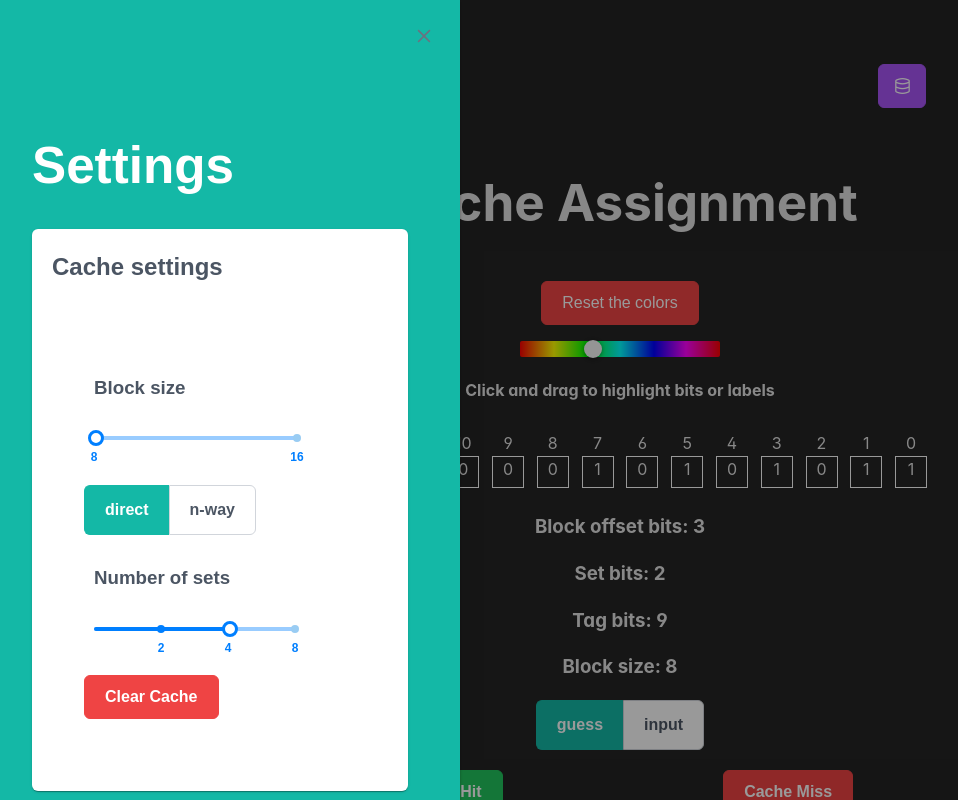
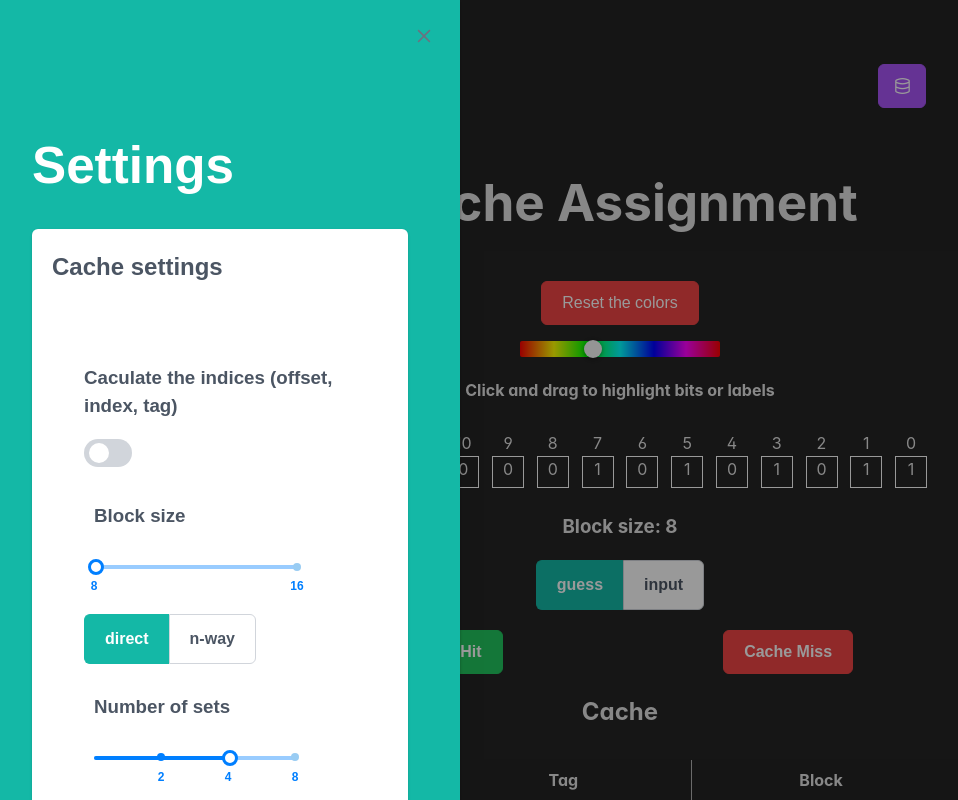
Before and after one commit to MahmoodSeoud/cache-hit-miss, a React (Vite) app: page / in a window 1280 px wide. Both pictures are taken after a click on the button 325 px from the left and 86 px from the top of the page. Shown: the top 800 px of the page, without its empty margins (20-978 px from the left). Built offline with nearby package versions, Linux system fonts and the light colour scheme; a web font is replaced by a local one.

Commit message:
calculateIndices

```diff
--- a/src/App.tsx
+++ b/src/App.tsx
@@ -104,6 +104,8 @@ function App() {
   const [cacheValue, setCacheValue] = useState<string>(cacheOptions[0]);
   const [log, setLog] = useState<LogHistory>(log_)
   const toastFacit = useRef<Toast | null>(null);
+
+  const [calculateIndices, setCalculateIndices] = useState<boolean>(false);
 
   useEffect(() => {
     assignmentType = createCacheMissAssigment(cache);
@@ -270,9 +272,9 @@ function App() {
           } while (knownTagsInSet.some(tag => tag.tagBits === newTagBits));
           valid_ = 1;
           tag_ = tagBits_;
-          blockStart_= parseInt(tagBits_ + setIndexBits_ + "".padEnd(blockOffset, '0'), 2).toString();
-          blockSizeBits= (blockSize - 1).toString(2);
-          blockEnd_= parseInt(tagBits_ + setIndexBits_ + blockSizeBits, 2).toString();
+          blockStart_ = parseInt(tagBits_ + setIndexBits_ + "".padEnd(blockOffset, '0'), 2).toString();
+          blockSizeBits = (blockSize - 1).toString(2);
+          blockEnd_ = parseInt(tagBits_ + setIndexBits_ + blockSizeBits, 2).toString();
           empty_ = 0;
         }
 
@@ -368,8 +370,8 @@ function App() {
     cacheBlock.empty = 0;
 
     let blockSizeBits: string = (cache.blockSize - 1).toString(2);
-    cacheBlock.blockStart= parseInt(tagBits + setIndexBits + "".padEnd(blockOffset, '0'), 2).toString();
-    cacheBlock.blockEnd= parseInt(tagBits + setIndexBits + blockSizeBits, 2).toString();
+    cacheBlock.blockStart = parseInt(tagBits + setIndexBits + "".padEnd(blockOffset, '0'), 2).toString();
+    cacheBlock.blockEnd = parseInt(tagBits + setIndexBits + blockSizeBits, 2).toString();
     setCache(newCache);
     return newCache
   }
@@ -506,8 +508,8 @@ function App() {
         cacheBlock.valid = 1;
         cacheBlock.empty = 0;
         let blockSizeBits: string = (cache.blockSize - 1).toString(2);
-        cacheBlock.blockStart= parseInt(tagBits + setIndexBits + "".padEnd(blockOffset, '0'), 2).toString();
-        cacheBlock.blockEnd= parseInt(tagBits + setIndexBits + blockSizeBits, 2).toString();
+        cacheBlock.blockStart = parseInt(tagBits + setIndexBits + "".padEnd(blockOffset, '0'), 2).toString();
+        cacheBlock.blockEnd = parseInt(tagBits + setIndexBits + blockSizeBits, 2).toString();
 
         // Update the cache
         newCache.sets[setValue].lines[i] = cacheBlock;
@@ -552,6 +554,8 @@ function App() {
           blockSize={cache.blockSize}
           setCache={setCache}
           setCacheShouldBeCold={setCacheShouldBeCold}
+          calculateIndices={calculateIndices}
+          setCalculateIndices={setCalculateIndices}
         />
 
         <Log
@@ -567,12 +571,15 @@ function App() {
           addressBitWidth={addressBitWidth}
           addressInBits={addressInBits}
         />
+        {
+          calculateIndices &&
           <div>
             <h3>Block offset bits: {blockOffset}</h3>
             <h3>Set bits: {setIndex}</h3>
             <h3>Tag bits: {tag}</h3>
+          </div>
+        }
         <h3>Block size: {cache.blockSize}</h3>
-        </div>
         <div className='virtual-wrapper'>
           <SelectButton
             value={cacheValue}
--- a/src/components/Settings/Settings.tsx
+++ b/src/components/Settings/Settings.tsx
@@ -5,6 +5,7 @@ import { Slider as BaseSlider, sliderClasses } from '@mui/base/Slider';
 import { Button } from 'primereact/button';
 import { Card } from 'primereact/card';
 import { Sidebar } from 'primereact/sidebar';
+import { InputSwitch } from 'primereact/inputswitch';
 import { Cache } from "../../cache";
 import './Settings.css';
 import 'primereact/resources/themes/lara-light-teal/theme.css';
@@ -17,6 +18,8 @@ interface SettingsProps {
     blockSize: number;
     setCache: React.Dispatch<SetStateAction<Cache>>;
     setCacheShouldBeCold: React.Dispatch<SetStateAction<boolean>>;
+    calculateIndices: boolean;
+    setCalculateIndices: React.Dispatch<SetStateAction<boolean>>;
 }
 
 /**
@@ -38,6 +41,8 @@ export default function Settings({
     blockSize,
     setCache,
     setCacheShouldBeCold,
+    calculateIndices,
+    setCalculateIndices
 
 }: SettingsProps) {
     const [showSettings, setShowSettings] = useState<boolean>(false);
@@ -194,6 +199,14 @@ export default function Settings({
                             title="Cache settings"
                         >
                             <div className="card flex justify-content-center" >
+                                <div>
+                                    <h3>Caculate the indices (offset, index, tag)</h3>
+                                    <InputSwitch
+                                        checked={calculateIndices}
+                                        onChange={() => setCalculateIndices(!calculateIndices)}
+                                    />
+                                </div>
+
                                 <div style={{ marginBottom: '1em' }}>
                                     {blockSizeSliderJSX}
                                 </div>
```
Also changed, not shown: 3 other files (tests, documents, lock files or other folders). Lines whose indentation alone changed are shown as unchanged.
